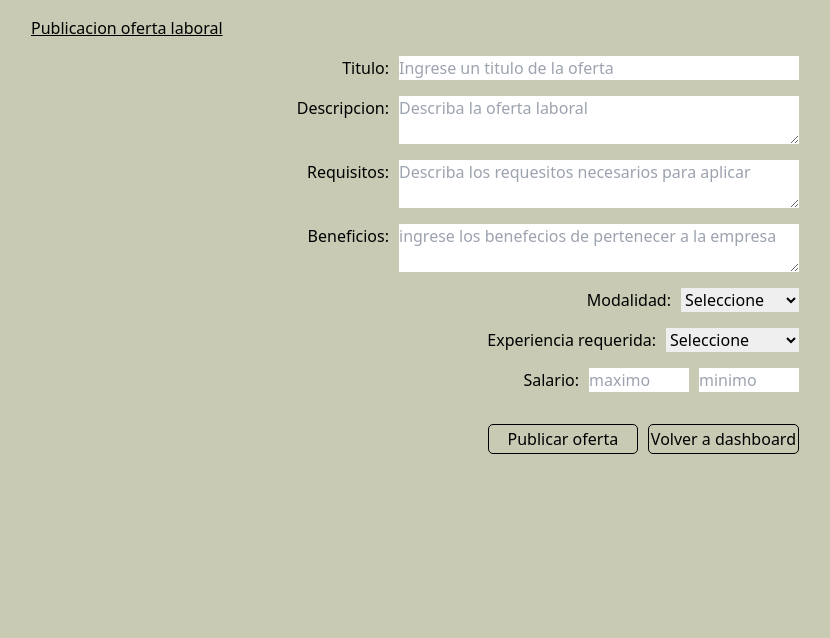
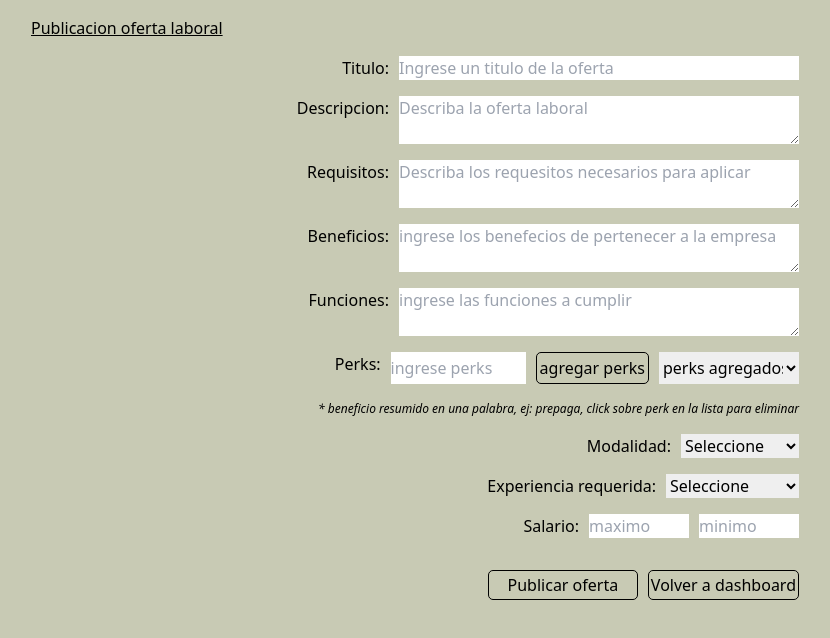
Before and after one commit to felipecalderon/PF-SoyHenry, a React (Create React App) app in the folder client/: page /offersCreate in a window 1280 px wide. Shown: the top 638 px of the page, without its empty margins (33-863 px from the left). Built offline with nearby package versions, Linux system fonts and the light colour scheme.

Commit message:
restablecer funcionalidades al form create offers

```diff
--- a/client/src/components/Form/FormCreateOffers.jsx
+++ b/client/src/components/Form/FormCreateOffers.jsx
@@ -97,7 +97,7 @@ export default function OffersCreate () {
                 </div>
 
                 <div className={styles.contenedor_inputs}>
-                {errors.requeriments && <p className={styles.error_message}>{errors.requeriments} </p>}
+                {errors.requeriments && <p className={styles.p_formulario_error}>{errors.requeriments} </p>}
                     <label >Requisitos: </label>
                     <textarea className={styles.inputs_strings}  type='text' onChange={(event) => handleChange(event)} value={inputs.requeriments} name='requeriments'  placeholder="Describa los requesitos necesarios para aplicar"/>
                 </div>
@@ -106,6 +106,31 @@ export default function OffersCreate () {
                     {errors.benefits && <p className={styles.p_formulario_error}>{errors.benefits} </p>}
                     <label >Beneficios: </label>
                     <textarea className={styles.inputs_strings}  type='text' onChange={(event) => handleChange(event)} value={inputs.benefits} name='benefits'  placeholder="ingrese los benefecios de pertenecer a la empresa"/>
+                </div>
+
+                <div className={styles.contenedor_inputs}>
+                    {errors.functions && <p className={styles.p_formulario_error}>{errors.functions} </p>}
+                    <label >Funciones: </label>
+                    <textarea className={styles.inputs_strings}  type='text' onChange={(event) => handleChange(event)} value={inputs.functions} name='functions'  placeholder="ingrese las funciones a cumplir"/>
+                </div>
+
+                <div className={styles.contenedor_inputs}>
+                    {errors.perks && <p className={styles.p_formulario_error}>{errors.perks}</p> }
+                    <label >Perks:</label>
+                    <input type="text" name='perks'  id='perks' className={styles.perks_input} placeholder='ingrese perks' />
+                    <button className={styles.perks_button} type='button' onClick={(event) => handlePerks(event)}>agregar perks</button>
+                    <select className={styles.perks_select} onChange={(event => handlePerksDelete(event))} >
+                        <option id="perks_select" >perks agregados</option>
+                        {inputs.perks.map(perk => {
+                            return (
+                                <option value={perk}>{perk}</option>
+                            )
+                        })}
+                    </select>
+                </div>
+
+                <div className={styles.contenedor_inputs}>
+                    <span className={styles.perks_information}>* beneficio resumido en una palabra, ej: prepaga, click sobre perk en la lista para eliminar</span>
                 </div>
 
                 <div className={styles.contenedor_inputs}>
@@ -121,7 +146,7 @@ export default function OffersCreate () {
                 </div>
 
                 <div className={styles.contenedor_inputs}>
-                    {errors.experience && <p className={styles.error_message}>{errors.experience} </p>}
+                    {errors.experience && <p className={styles.p_formulario_error}>{errors.experience} </p>}
                     <label >Experiencia requerida: </label>
                     <select name="experience" onChange={(event) => handleChange(event)} >
                         <option value="">Seleccione</option>
--- a/client/src/components/Form/FormCreateOffers.module.css
+++ b/client/src/components/Form/FormCreateOffers.module.css
@@ -52,3 +52,22 @@
     font-style: italic;
     color: red;
 }
+
+.perks_information{
+    font-size: 12px;
+    font-style: italic;
+}
+
+.perks_select{
+    width: 140px;
+}
+
+.perks_input{
+    width: 135px;
+}
+
+.perks_button {
+    border: 1px black solid;
+    border-radius: 5px;
+    padding: 3px;
+}
```
